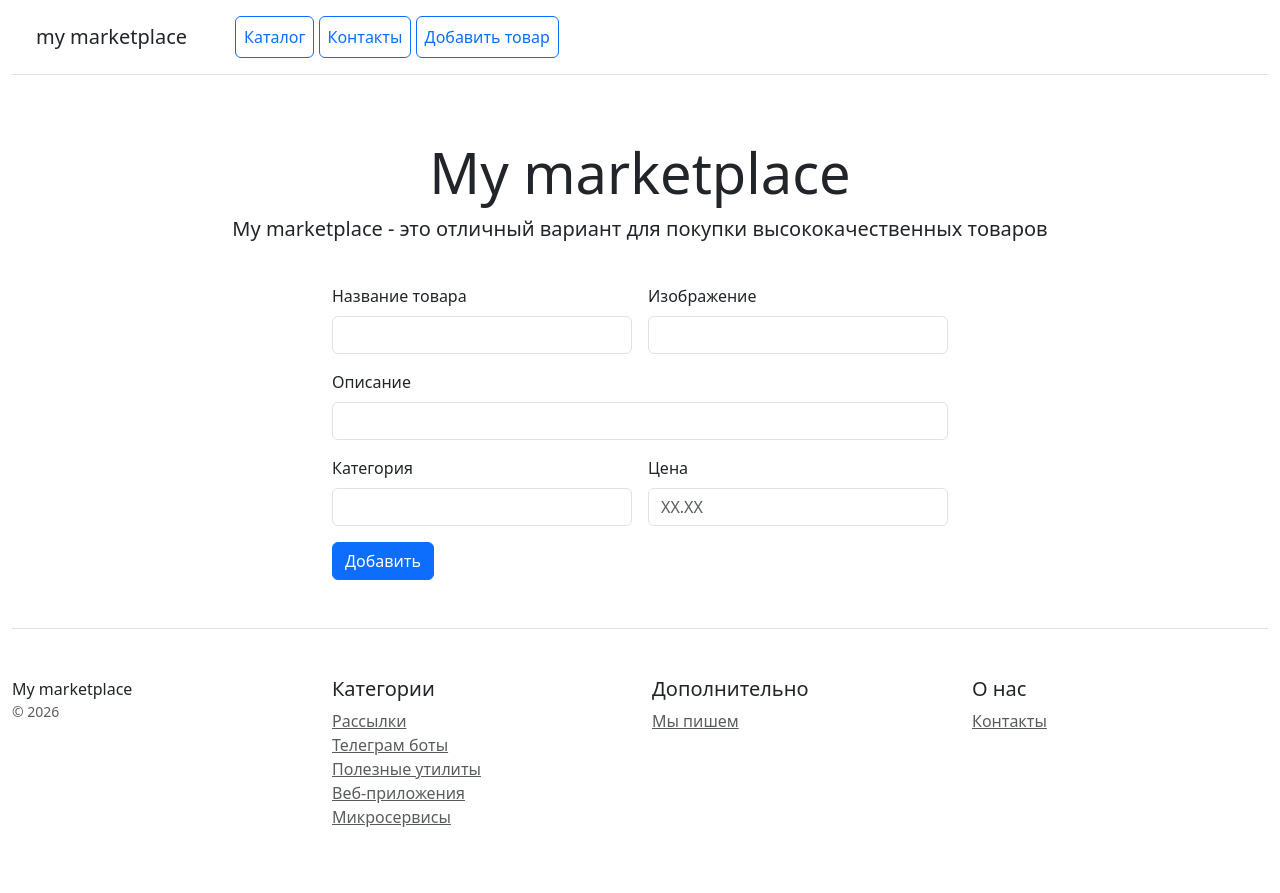
After one commit to ViktorPilot/my_marketplace, a Django app: page /add_product/ in a window 1280 px wide. The commit adds this page. Run offline with Django 5.2, Linux system fonts and the light colour scheme; some libraries are stand-ins or nearby versions.

Commit message:
24_in_progress

```diff
--- /dev/null
+++ b/catalog/templates/catalog/add_product.html
@@ -0,0 +1,40 @@
+{% extends 'catalog/base.html' %}
+{% load my_tags %}
+{% block title %}product_detail{% endblock %}
+{% block content %}
+
+{% load my_tags %}
+<div class="row">
+    <div class="col-3 "></div>
+    <div class="col-6 ">
+        <form class="row g-3" method="post">
+            {% csrf_token %}
+            <div class="col-md-6">
+                <label for="name" class="form-label">Название товара</label>
+                <input type="text" name="name" class="form-control" id="name">
+            </div>
+            <div class="col-md-6">
+                <label for="image" class="form-label">Изображение</label>
+                <input type="text" name="image" class="form-control" id="image">
+            </div>
+            <div class="col-12">
+                <label for="description" class="form-label">Описание</label>
+                <input type="text" name="description" class="form-control" id="description">
+            </div>
+            <div class="col-md-6">
+                <label for="category" class="form-label">Категория</label>
+                <input type="text" name="category" class="form-control" id="category">
+            </div>
+            <div class="col-md-6">
+                <label for="price" class="form-label">Цена</label>
+                <input type="text" name="price" class="form-control" id="price" placeholder="XX.XX">
+            </div>
+            <div class="col-12">
+                <button type="submit" class="btn btn-primary">Добавить</button>
+            </div>
+        </form>
+    </div>
+    <div class="col-3 "></div>
+</div>
+
+{% endblock %}
--- /dev/null
+++ b/catalog/templates/catalog/base.html
@@ -0,0 +1,55 @@
+<!doctype html>
+<html lang="en">
+<head>
+    <meta charset="utf-8">
+    <meta name="viewport" content="width=device-width, initial-scale=1">
+    <title>{% block title %}home{% endblock %}</title>
+    <link href="/static/css/bootstrap.min.css" rel="stylesheet"/>
+</head>
+<body>
+<div class="container-fluid">
+    {% include 'catalog/includes/include_menu.html' %}
+
+    <div class="pricing-header px-3 py-3 pt-md-5 pb-md-4 mx-auto text-center">
+        <h1 class="display-4">My marketplace</h1>
+        <p class="lead">My marketplace - это отличный вариант для покупки высококачественных товаров</p>
+    </div>
+
+    {% load my_tags %}
+    {% block content %}
+    {% endblock %}
+
+    <footer class="pt-4 my-md-5 pt-md-5 border-top">
+        <div class="row">
+            <div class="col-12 col-md">
+                My marketplace
+                <small class="d-block mb-3 text-muted">&copy; 2026</small>
+            </div>
+            <div class="col-6 col-md">
+                <h5>Категории</h5>
+                <ul class="list-unstyled text-small">
+                    <li><a class="text-muted" href="#">Рассылки</a></li>
+                    <li><a class="text-muted" href="#">Телеграм боты</a></li>
+                    <li><a class="text-muted" href="#">Полезные утилиты</a></li>
+                    <li><a class="text-muted" href="#">Веб-приложения</a></li>
+                    <li><a class="text-muted" href="#">Микросервисы</a></li>
+                </ul>
+            </div>
+            <div class="col-6 col-md">
+                <h5>Дополнительно</h5>
+                <ul class="list-unstyled text-small">
+                    <li><a class="text-muted" href="#">Мы пишем</a></li>
+                </ul>
+            </div>
+            <div class="col-6 col-md">
+                <h5>О нас</h5>
+                <ul class="list-unstyled text-small">
+                    <li><a class="text-muted" href="/contacts/">Контакты</a></li>
+                </ul>
+            </div>
+        </div>
+    </footer>
+</div>
+<script src="/static/js/bootstrap.bundle.min.js"></script>
+</body>
+</html>
--- /dev/null
+++ b/catalog/templates/catalog/includes/include_menu.html
@@ -0,0 +1,8 @@
+<div class="d-flex flex-column flex-md-row align-items-center p-3 px-md-4 mb-3 bg-white border-bottom box-shadow">
+    <h5 class="my-0 mr-md-auto font-weight-normal">my marketplace</h5>
+    <nav class="ms-5">
+        <a class="p-2 btn btn-outline-primary" href="/home/">Каталог</a>
+        <a class="p-2 btn btn-outline-primary" href="/contacts/">Контакты</a>
+        <a class="p-2 btn btn-outline-primary" href="/add_product/">Добавить товар</a>
+    </nav>
+</div>
--- a/catalog/urls.py
+++ b/catalog/urls.py
@@ -10,4 +10,5 @@ urlpatterns = [
     path("contacts/", views.contacts, name="contacts"),
     path("contacts_post/", views.contacts_post, name="contacts_post"),
     path("product_detail/<int:pk>/", views.product_detail, name="product_detail"),
+    path("add_product/", views.add_product, name="add_product"),
 ]
--- a/catalog/views.py
+++ b/catalog/views.py
@@ -1,7 +1,7 @@
 from django.http import HttpRequest, HttpResponse
-from django.shortcuts import render
+from django.shortcuts import render, get_object_or_404
 
-from catalog.models import Contact, Product
+from catalog.models import Contact, Product, Category
 
 
 def home(request: HttpRequest) -> HttpResponse:
@@ -36,6 +36,19 @@ def contacts_post(request: HttpRequest) -> HttpResponse:
 
 def product_detail(request: HttpRequest, pk: int) -> HttpResponse:
     """Функция, рендерирующая страницу информации детальной информации о товаре"""
-    product = Product.objects.get(id=pk)
+    product = get_object_or_404(Product, id=pk)
     context = {'product': product}
     return render(request, 'catalog/product_detail.html', context)
+
+def add_product(request: HttpRequest) -> HttpResponse:
+    """Функция добавления товара в базу данных"""
+    if request.method == 'POST':
+        name = request.POST.get('name')
+        description = request.POST.get('description')
+        image = request.POST.get('image')
+        price = request.POST.get('price')
+        input_category = request.POST.get('category')
+        category = Category.objects.get_or_create(name=input_category)[0]
+        Product.objects.create(name=name, description=description, image=image, price=price, category=category)
+        return render(request, 'catalog/success_add_product.html')
+    return render(request, 'catalog/add_product.html')
```
Also changed, not shown: catalog/templates/catalog/contacts.html (+14 -55 lines), catalog/templates/catalog/home.html (+4 -58 lines), catalog/templates/catalog/product_detail.html (+15 -17 lines), catalog/templates/catalog/success_add_product.html (added, +10 -0 lines).
